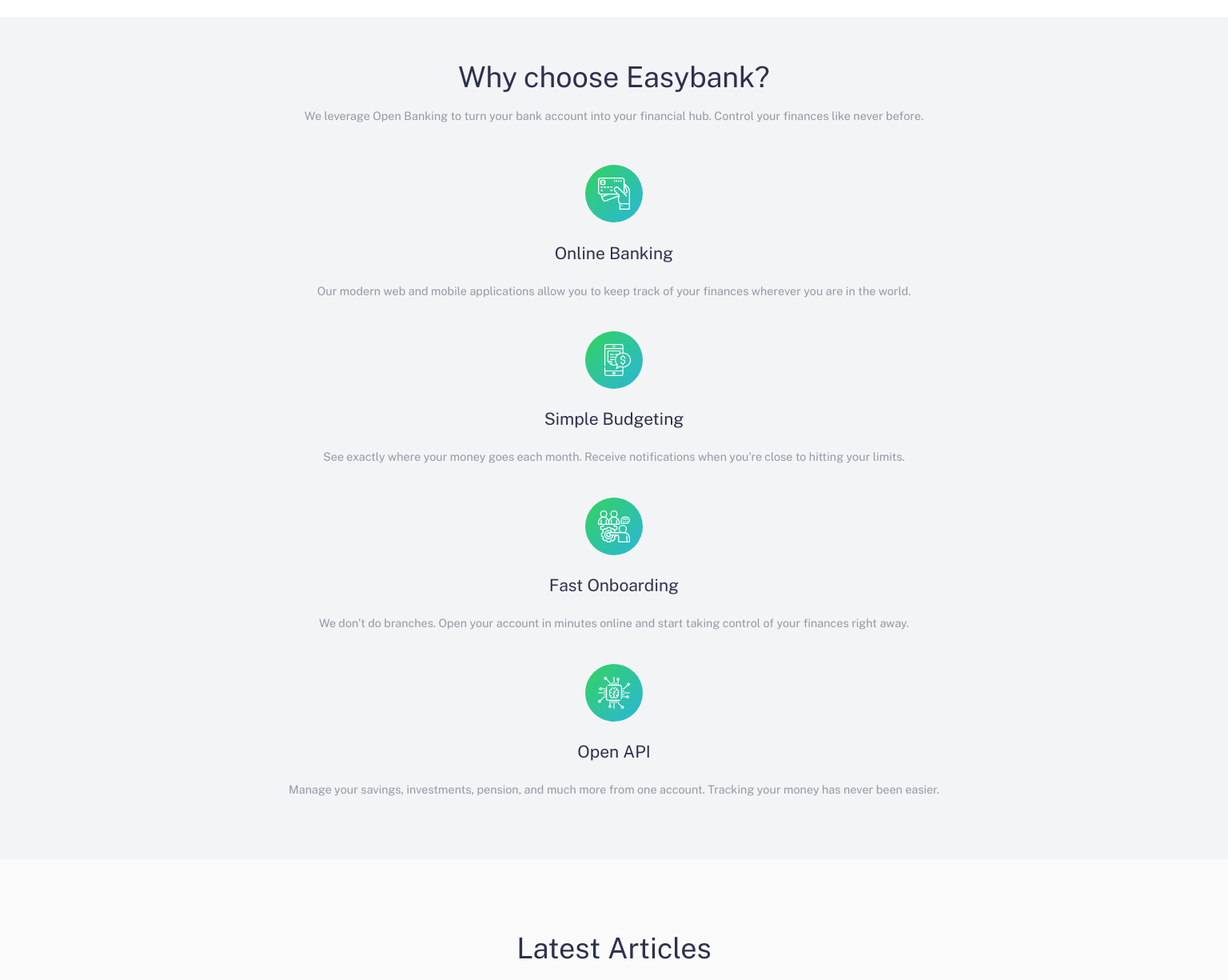
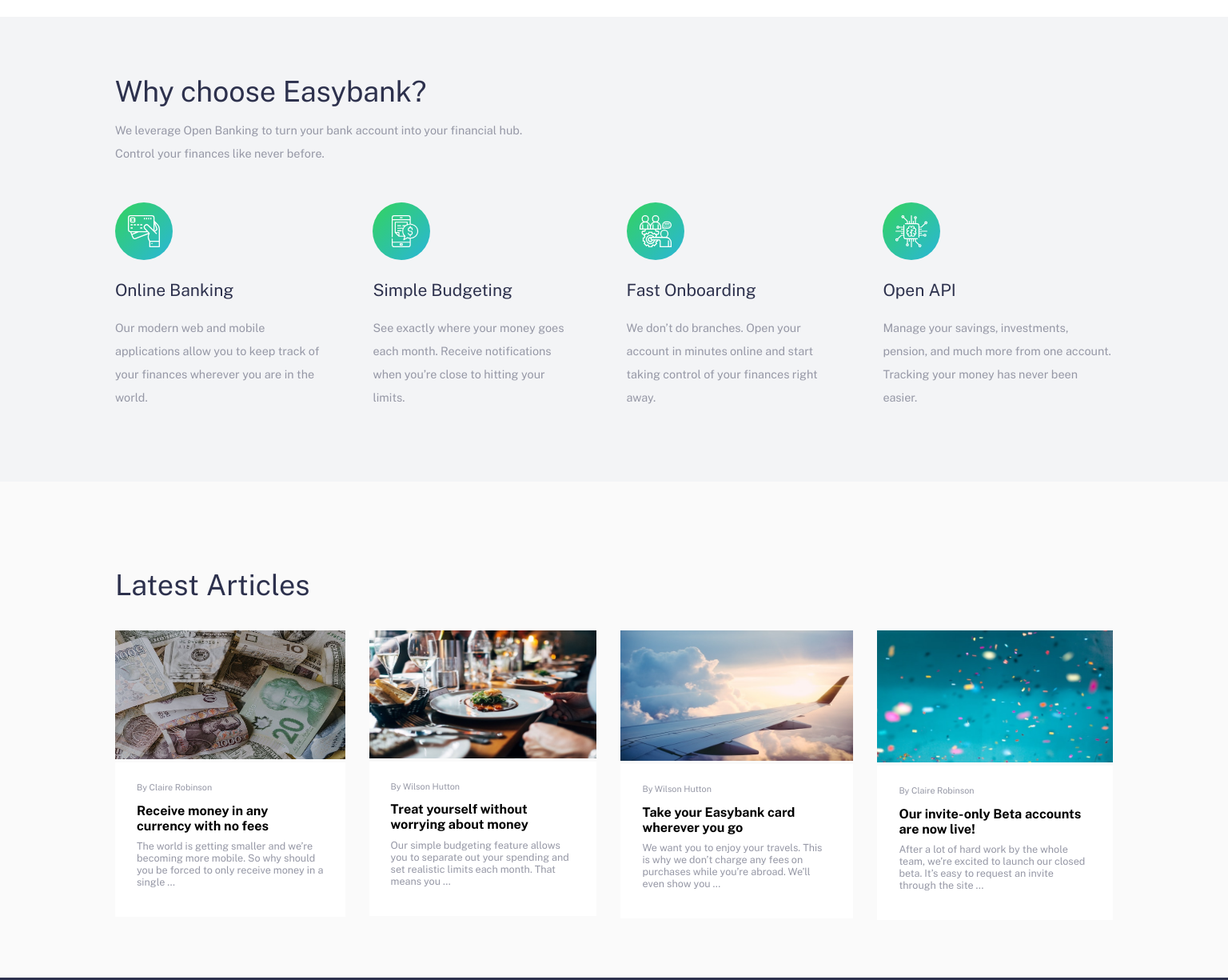
Before and after one commit to skin93/easybank-landing-page, a React (Vite) app: page / in a window 1536 px wide. Shown: the part 640-1865 px from the top of the page at 80% size. Built offline with nearby package versions, Linux system fonts and the light colour scheme.

Commit message:
Style articles & reasons sections on desktop

```diff
--- a/src/containers/Articles/Articles.css
+++ b/src/containers/Articles/Articles.css
@@ -1,4 +1,6 @@
 .articles {
+  display: flex;
+  flex-direction: column;
   padding-block: 3em;
   background-color: var(--color-very-light-gray);
 }
@@ -11,8 +13,21 @@
 }
 
 .articles__list {
-  display: grid;
-  grid-template-rows: repeat(auto-fill, minmax(300px, 1fr));
-  place-content: center;
+  display: flex;
   gap: 30px;
 }
+
+@media (min-width: 1440px) {
+  .articles {
+    padding-block: 4em;
+  }
+
+  .articles__title {
+    text-align: left;
+    max-width: 45%;
+  }
+
+  .articles__list {
+    flex-direction: row;
+  }
+}
--- a/src/containers/Reasons/Reasons.css
+++ b/src/containers/Reasons/Reasons.css
@@ -22,3 +22,20 @@
   display: flex;
   flex-direction: column;
 }
+
+@media (min-width: 1440px) {
+  .reasons {
+    padding-block: 4em;
+  }
+
+  .reasons__intro {
+    text-align: left;
+    max-width: 45%;
+  }
+
+  .reasons__list {
+    flex-direction: row;
+    text-align: left;
+    gap: 60px;
+  }
+}
--- a/src/containers/Reasons/index.jsx
+++ b/src/containers/Reasons/index.jsx
@@ -5,11 +5,13 @@
 const Reasons = () => {
   return (
     <section className="reasons section-padding">
-      <h1 className="reasons__title">Why choose Easybank?</h1>
-      <p className="reasons__info">
-        We leverage Open Banking to turn your bank account into your financial
-        hub. Control your finances like never before.
-      </p>
+      <div className="reasons__intro">
+        <h1 className="reasons__title">Why choose Easybank?</h1>
+        <p className="reasons__info">
+          We leverage Open Banking to turn your bank account into your financial
+          hub. Control your finances like never before.
+        </p>
+      </div>
       <div className="reasons__list">
         {reasons.map((reason) => (
           <Reason
```
